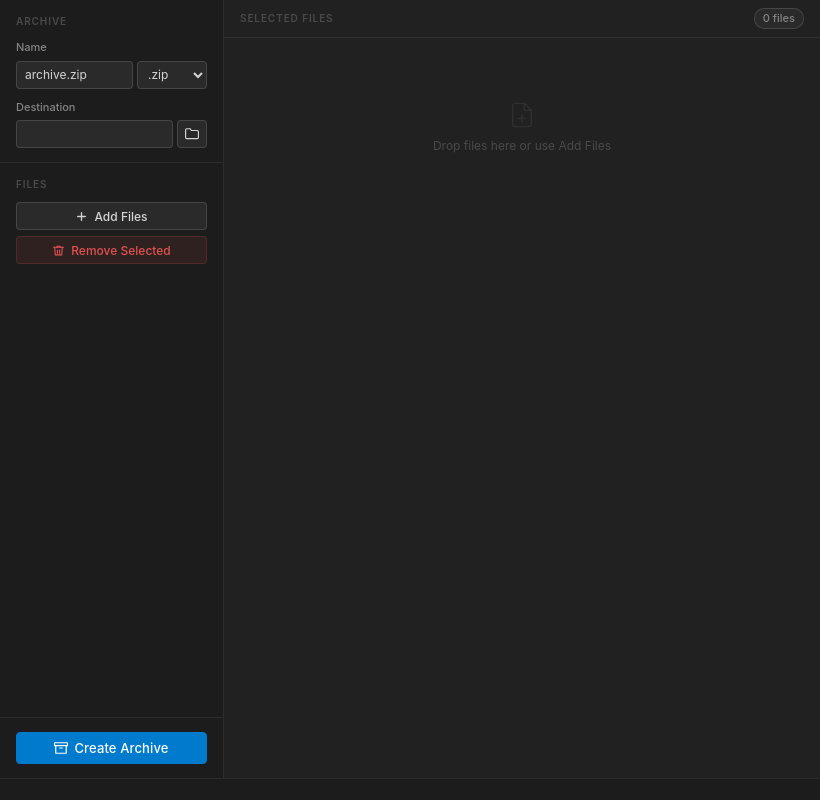
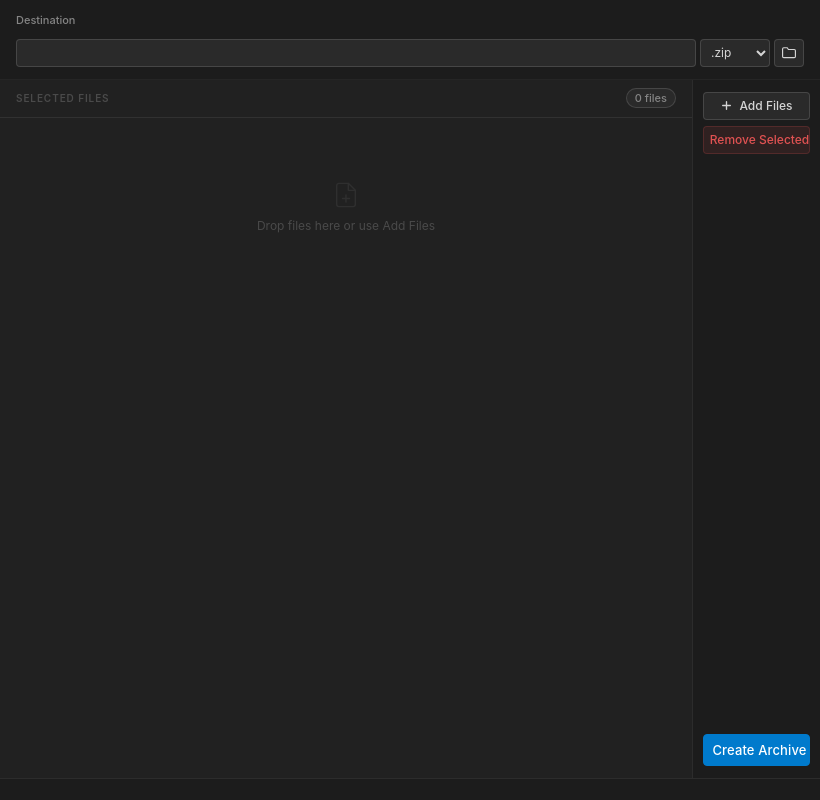
Before and after one commit to themngn/ArchivE, an Electron app: page renderer/index.html in a window 820 px wide. Drawn offline with Linux system fonts and the light colour scheme; no server answers.

Commit message:
feat: refactor UI layout and improve functionality of the archiving process

```diff
--- a/renderer/index.html
+++ b/renderer/index.html
@@ -7,34 +7,9 @@
     </head>
     <body>
         <div id="app">
-            <main class="workspace">
-                <!-- ── Left: Settings panel ───────────────────── -->
-                <aside class="settings-panel">
-                    <div class="panel-section">
-                        <p class="panel-label">Archive</p>
-
-                        <div class="field">
-                            <label class="field-label" for="archiveName"
-                                >Name</label
-                            >
-                            <div class="input-group">
-                                <input
-                                    type="text"
-                                    id="archiveName"
-                                    class="input input--flex"
-                                    value="archive.zip"
-                                    autocomplete="off"
-                                    spellcheck="false"
-                                />
-                                <select id="extSelect" class="select">
-                                    <option value="zip">.zip</option>
-                                    <option value="tar">.tar</option>
-                                    <option value="tar.gz">.tar.gz</option>
-                                </select>
-                            </div>
-                        </div>
-
-                        <div class="field">
+            <!-- ── Top: Config bar ──────────────────────────────── -->
+            <div class="config-bar">
+                <div class="config-field config-field--grow">
                     <label class="field-label" for="outputPath"
                         >Destination</label
                     >
@@ -46,6 +21,11 @@
                             autocomplete="off"
                             spellcheck="false"
                         />
+                        <select id="extSelect" class="select">
+                            <option value="zip">.zip</option>
+                            <option value="tar">.tar</option>
+                            <option value="tar.gz">.tar.gz</option>
+                        </select>
                         <button
                             id="btnSelectOutput"
                             class="btn btn--secondary btn--icon"
@@ -73,9 +53,45 @@
 
             <div class="panel-divider"></div>
 
-                    <div class="panel-section panel-section--grow">
-                        <p class="panel-label">Files</p>
-                        <div class="action-buttons">
+            <!-- ── Bottom: File area ───────────────────────────── -->
+            <main class="workspace">
+                <!-- File list panel -->
+                <section class="file-panel">
+                    <div class="file-panel-header">
+                        <span class="file-panel-title">Selected Files</span>
+                        <span class="file-badge" id="fileCount">0 files</span>
+                    </div>
+
+                    <div class="file-list-wrapper">
+                        <ul id="fileList">
+                            <li class="placeholder">
+                                <svg
+                                    xmlns="http://www.w3.org/2000/svg"
+                                    width="28"
+                                    height="28"
+                                    viewBox="0 0 24 24"
+                                    fill="none"
+                                    stroke="currentColor"
+                                    stroke-width="1.2"
+                                    stroke-linecap="round"
+                                    stroke-linejoin="round"
+                                    style="margin-bottom: 8px; opacity: 0.35"
+                                >
+                                    <path
+                                        d="M14 2H6a2 2 0 0 0-2 2v16a2 2 0 0 0 2 2h12a2 2 0 0 0 2-2V8z"
+                                    />
+                                    <polyline points="14 2 14 8 20 8" />
+                                    <line x1="12" y1="18" x2="12" y2="12" />
+                                    <line x1="9" y1="15" x2="15" y2="15" />
+                                </svg>
+                                <span>Drop files here or use Add Files</span>
+                            </li>
+                        </ul>
+                    </div>
+                </section>
+
+                <!-- Action buttons sidebar -->
+                <aside class="actions-sidebar">
                     <button
                         id="btnAddFiles"
                         class="btn btn--secondary btn--full"
@@ -118,12 +134,6 @@
                         </svg>
                         Remove Selected
                     </button>
-                        </div>
-                    </div>
-
-                    <div class="panel-divider"></div>
-
-                    <div class="panel-section">
                     <button
                         id="btnArchive"
                         class="btn btn--primary btn--full btn--archive"
@@ -145,43 +155,7 @@
                         </svg>
                         <span id="btnArchiveText">Create Archive</span>
                     </button>
-                    </div>
                 </aside>
-
-                <!-- ── Right: File list panel ──────────────────── -->
-                <section class="file-panel">
-                    <div class="file-panel-header">
-                        <span class="file-panel-title">Selected Files</span>
-                        <span class="file-badge" id="fileCount">0 files</span>
-                    </div>
-
-                    <div class="file-list-wrapper">
-                        <ul id="fileList">
-                            <li class="placeholder">
-                                <svg
-                                    xmlns="http://www.w3.org/2000/svg"
-                                    width="28"
-                                    height="28"
-                                    viewBox="0 0 24 24"
-                                    fill="none"
-                                    stroke="currentColor"
-                                    stroke-width="1.2"
-                                    stroke-linecap="round"
-                                    stroke-linejoin="round"
-                                    style="margin-bottom: 8px; opacity: 0.35"
-                                >
-                                    <path
-                                        d="M14 2H6a2 2 0 0 0-2 2v16a2 2 0 0 0 2 2h12a2 2 0 0 0 2-2V8z"
-                                    />
-                                    <polyline points="14 2 14 8 20 8" />
-                                    <line x1="12" y1="18" x2="12" y2="12" />
-                                    <line x1="9" y1="15" x2="15" y2="15" />
-                                </svg>
-                                <span>Drop files here or use Add Files</span>
-                            </li>
-                        </ul>
-                    </div>
-                </section>
             </main>
 
             <!-- ── Status bar ──────────────────────────────────── -->
--- a/renderer/renderer.js
+++ b/renderer/renderer.js
@@ -1,5 +1,5 @@
 // ── DOM refs ────────────────────────────────────────────────
-const archiveNameInput = document.getElementById('archiveName');
+
 const extSelect        = document.getElementById('extSelect');
 const outputPathInput  = document.getElementById('outputPath');
 const btnSelectOutput  = document.getElementById('btnSelectOutput');
@@ -14,7 +14,6 @@ const statusMessageEl  = document.getElementById('statusMessage');
 
 // ── State ───────────────────────────────────────────────────
 let files = [];          // array of absolute paths
-let outputDir = '';      // directory portion of the output path
 
 // ── Status bar ─────────────────────────────────────────────
 let _statusTimer;
@@ -62,14 +61,6 @@ function extFromDropdown() {
   return '.' + v;
 }
 
-/** Rebuild outputPath from outputDir + archiveName. */
-function rebuildOutputPath() {
-  if (outputDir) {
-    const sep = outputDir.endsWith('\\') || outputDir.endsWith('/') ? '' : '\\';
-    outputPathInput.value = outputDir + sep + archiveNameInput.value;
-  }
-}
-
 /** Parse a full path into { dir, base }. */
 function splitPath(fullPath) {
   const sepIdx = Math.max(fullPath.lastIndexOf('\\'), fullPath.lastIndexOf('/'));
@@ -77,43 +68,30 @@ function splitPath(fullPath) {
   return { dir: fullPath.slice(0, sepIdx), base: fullPath.slice(sepIdx + 1) };
 }
 
-// Set a sensible initial output directory (user Desktop)
+// Set a sensible initial output path (Desktop/archive.zip)
 (async function initDefaults() {
   try {
     const desktopPath = await window.electronAPI.getDesktopPath();
-    outputDir = desktopPath;
-    rebuildOutputPath();
+    outputPathInput.value = desktopPath + '\\archive.zip';
   } catch (err) {
     console.error('Failed to get desktop path:', err);
-    outputDir = '';
     outputPathInput.value = '';
   }
 })();
 
-// ── Three-way sync logic ────────────────────────────────────
+// ── Two-way sync logic ──────────────────────────────────────
 
-// 1. Archive name input → update dropdown + output path
-archiveNameInput.addEventListener('input', () => {
-  const name = archiveNameInput.value;
-  const ext = parseArchiveExt(name);
-  if (ext && EXT_MAP[ext]) {
-    extSelect.value = EXT_MAP[ext];
-  }
-  rebuildOutputPath();
+// 1. Extension dropdown → swap extension in output path
+extSelect.addEventListener('change', () => {
+  const { dir, base } = splitPath(outputPathInput.value);
+  const newBase = stripExt(base) || 'archive';
+  const sep = dir ? '\\' : '';
+  outputPathInput.value = (dir ? dir + sep : '') + newBase + extFromDropdown();
 });
 
-// 2. Extension dropdown → update archive name + output path
-extSelect.addEventListener('change', () => {
-  const base = stripExt(archiveNameInput.value);
-  archiveNameInput.value = base + extFromDropdown();
-  rebuildOutputPath();
-});
-
-// 3. Output path input → update archive name + dropdown
+// 2. Output path input → update dropdown
 outputPathInput.addEventListener('input', () => {
-  const { dir, base } = splitPath(outputPathInput.value);
-  outputDir = dir;
-  archiveNameInput.value = base;
+  const { base } = splitPath(outputPathInput.value);
   const ext = parseArchiveExt(base);
   if (ext && EXT_MAP[ext]) {
     extSelect.value = EXT_MAP[ext];
@@ -122,16 +100,14 @@ outputPathInput.addEventListener('input', () => {
 
 // ── Select output button ────────────────────────────────────
 btnSelectOutput.addEventListener('click', async () => {
-  const defaultName = archiveNameInput.value || ('archive' + extFromDropdown());
+  const { base } = splitPath(outputPathInput.value);
+  const defaultName = (stripExt(base) || 'archive') + extFromDropdown();
   const result = await window.electronAPI.selectOutput(defaultName);
   if (!result) return;
 
   outputPathInput.value = result;
-  const { dir, base } = splitPath(result);
-  outputDir = dir;
-  archiveNameInput.value = base;
-
-  const ext = parseArchiveExt(base);
+  const { base: newBase } = splitPath(result);
+  const ext = parseArchiveExt(newBase);
   if (ext && EXT_MAP[ext]) {
     extSelect.value = EXT_MAP[ext];
   }
--- a/renderer/styles.css
+++ b/renderer/styles.css
@@ -57,52 +57,62 @@ body {
   height: 100%;
 }
 
-/* ── Workspace (two-column) ────────────────────────────────── */
+/* ── Workspace ─────────────────────────────────────── */
 .workspace {
   flex: 1;
   display: flex;
   min-height: 0;
 }
 
-/* ── Settings panel (left) ─────────────────────────────────── */
-.settings-panel {
-  width: 224px;
+/* ── Actions sidebar (right) ──────────────────────── */
+.actions-sidebar {
+  width: 128px;
   flex-shrink: 0;
-  background: var(--bg-surface);
-  border-right: 1px solid var(--border);
   display: flex;
   flex-direction: column;
+  gap: 6px;
+  padding: 12px 10px;
+  background: var(--bg-surface);
+  border-left: 1px solid var(--border);
 }
 
-.panel-section {
-  padding: 14px 16px;
+.actions-sidebar .btn--archive {
+  margin-top: auto;
 }
 
-.panel-section--grow {
+/* ── Config bar (top) ──────────────────────────────────────── */
+.config-bar {
+  display: flex;
+  align-items: flex-end;
+  padding: 12px 16px;
+  background: var(--bg-surface);
+  flex-shrink: 0;
+}
+
+.config-field {
+  display: flex;
+  flex-direction: column;
+  gap: 5px;
+  flex-shrink: 0;
+}
+
+.config-field--grow {
   flex: 1;
+  min-width: 0;
+}
+
+.config-divider {
+  width: 1px;
+  height: 28px;
+  background: var(--border);
+  margin: 0 16px;
+  flex-shrink: 0;
+  align-self: flex-end;
 }
 
 .panel-divider {
   height: 1px;
   background: var(--border);
-}
-
-.panel-label {
-  font-size: 10px;
-  font-weight: 600;
-  letter-spacing: 0.09em;
-  text-transform: uppercase;
-  color: var(--text-muted);
-  margin-bottom: 10px;
-}
-
-/* ── Fields ────────────────────────────────────────────────── */
-.field {
-  margin-bottom: 10px;
-}
-
-.field:last-child {
-  margin-bottom: 0;
 }
 
 .field-label {
@@ -268,12 +278,6 @@ body {
   letter-spacing: 0.01em;
 }
 
-/* ── Action buttons ────────────────────────────────────────── */
-.action-buttons {
-  display: flex;
-  flex-direction: column;
-  gap: 6px;
-}
 
 /* ── File panel (right) ────────────────────────────────────── */
 .file-panel {
```
Lines whose indentation alone changed are shown as unchanged.
